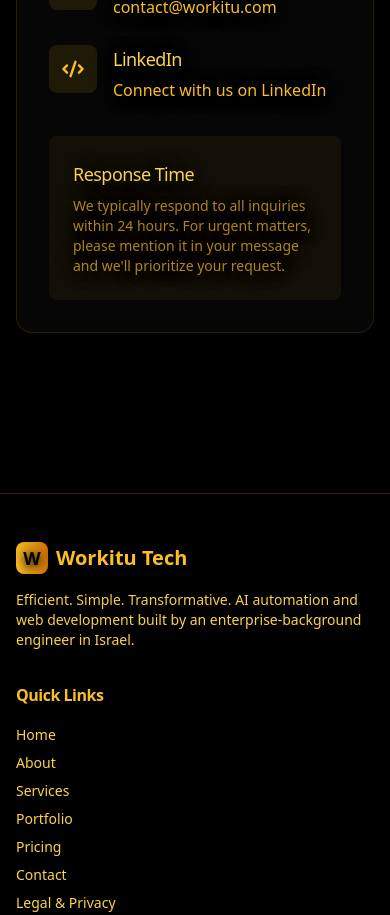
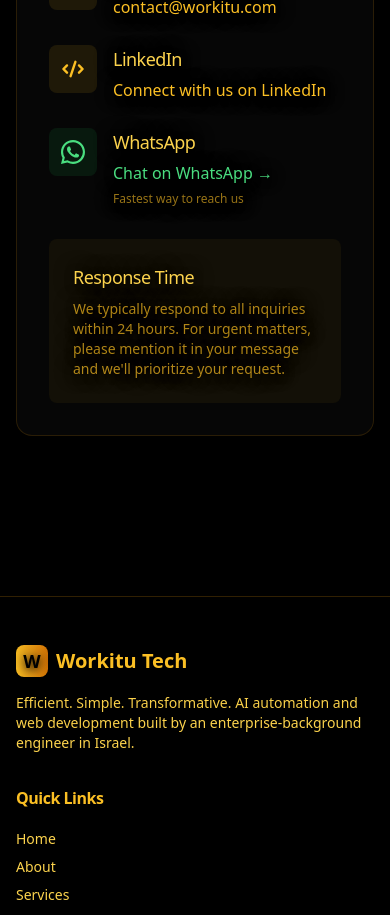
Before and after one commit to DaCoderMan/workitu-tech-website, a Next.js app: page /contact in a window 390 px wide. Shown: the part 1220-2135 px from the top of the page. Built offline with nearby package versions, Linux system fonts and the light colour scheme; no server answers.

Commit message:
feat: AI WhatsApp Bot service, 4-column stats, WhatsApp CTA on contact, bg-home-bee.jpg across all pages

```diff
--- a/src/app/about/page.js
+++ b/src/app/about/page.js
@@ -18,7 +18,7 @@
 
   return (
     <div className="relative min-h-screen" style={{ background: 'linear-gradient(180deg, #0a0a0a 0%, #1a0e00 40%, #0a0a0a 100%)' }}>
-      <div className="fixed inset-0 z-0" style={{ backgroundImage: 'url(/images/cyberbee-hero.png)', backgroundSize: 'cover', backgroundPosition: 'center', opacity: 0.15 }} />
+      <div className="fixed inset-0 z-0" style={{ backgroundImage: 'url(/images/bg-home-bee.jpg)', backgroundSize: 'cover', backgroundPosition: 'center', opacity: 0.15 }} />
       <div className="relative z-10">
 
         <section className="pt-20 pb-16 px-4 sm:px-6 lg:px-8">
--- a/src/app/contact/page.js
+++ b/src/app/contact/page.js
@@ -254,6 +254,27 @@
                       </a>
                     </div>
                   </div>
+
+                  <div className="flex items-start space-x-4 rtl:space-x-reverse">
+                    <div className="w-12 h-12 bg-green-500/10 rounded-lg flex items-center justify-center flex-shrink-0">
+                      <svg className="w-6 h-6 text-green-400" fill="currentColor" viewBox="0 0 24 24">
+                        <path d="M17.472 14.382c-.297-.149-1.758-.867-2.03-.967-.273-.099-.471-.148-.67.15-.197.297-.767.966-.94 1.164-.173.199-.347.223-.644.075-.297-.15-1.255-.463-2.39-1.475-.883-.788-1.48-1.761-1.653-2.059-.173-.297-.018-.458.13-.606.134-.133.298-.347.446-.52.149-.174.198-.298.298-.497.099-.198.05-.371-.025-.52-.075-.149-.669-1.612-.916-2.207-.242-.579-.487-.5-.669-.51-.173-.008-.371-.01-.57-.01-.198 0-.52.074-.792.372-.272.297-1.04 1.016-1.04 2.479 0 1.462 1.065 2.875 1.213 3.074.149.198 2.096 3.2 5.077 4.487.709.306 1.262.489 1.694.625.712.227 1.36.195 1.871.118.571-.085 1.758-.719 2.006-1.413.248-.694.248-1.289.173-1.413-.074-.124-.272-.198-.57-.347z"/>
+                        <path d="M12 0C5.373 0 0 5.373 0 12c0 2.123.555 4.112 1.523 5.84L0 24l6.336-1.499A11.934 11.934 0 0012 24c6.627 0 12-5.373 12-12S18.627 0 12 0zm0 21.818a9.818 9.818 0 01-5.003-1.373l-.36-.214-3.724.88.936-3.617-.235-.373A9.818 9.818 0 1112 21.818z"/>
+                      </svg>
+                    </div>
+                    <div>
+                      <h3 className="text-lg font-medium text-gold-300 mb-1">WhatsApp</h3>
+                      <a
+                        href="https://wa.me/972587897763"
+                        target="_blank"
+                        rel="noopener noreferrer"
+                        className="text-green-400 hover:text-green-300 transition-colors font-medium"
+                      >
+                        Chat on WhatsApp &rarr;
+                      </a>
+                      <p className="text-gold-400/60 text-xs mt-1">Fastest way to reach us</p>
+                    </div>
+                  </div>
                 </div>
 
                 <div className="mt-8 p-6 bg-gold-400/5 rounded-lg">
--- a/src/app/page.js
+++ b/src/app/page.js
@@ -9,12 +9,21 @@
   const t = useSafeT();
 
   const stats = [
-    { value: '3', label: t('home.stats.services.label') },
+    { value: '4', label: 'AI-Powered Services' },
     { value: '24/7', label: t('home.stats.aiAgents.label') },
     { value: '\u{1F1E7}\u{1F1F7}\u{1F1EE}\u{1F1F1}\u{1F1EC}\u{1F1E7}', label: t('home.stats.trilingual.label') },
+    { value: '7d', label: 'Bot Setup Time' },
   ];
 
   const services = [
+    {
+      emoji: '\u{1F916}',
+      title: 'AI WhatsApp Bot',
+      description: 'Your business answers clients 24/7 in Portuguese, Hebrew, and English — automatically. Setup in 7 days.',
+      price: '₪800 setup + ₪150/month',
+      accent: 'from-green-400 to-emerald-500',
+      badge: '🔥 Most Popular',
+    },
     {
       emoji: '\u{1F393}',
       title: t('home.services.mentoring.title'),
@@ -52,7 +61,7 @@
 
   return (
     <div className="relative min-h-screen" style={{ background: 'linear-gradient(180deg, #0a0a0a 0%, #1a0e00 40%, #0a0a0a 100%)' }}>
-      <div className="fixed inset-0 z-0" style={{ backgroundImage: 'url(/images/cyberbee-hero.png)', backgroundSize: 'cover', backgroundPosition: 'center', opacity: 0.15 }} />
+      <div className="fixed inset-0 z-0" style={{ backgroundImage: 'url(/images/bg-home-bee.jpg)', backgroundSize: 'cover', backgroundPosition: 'center', opacity: 0.15 }} />
       <div className="relative z-10">
 
         {/* Hero Section */}
@@ -97,7 +106,7 @@
               </div>
 
               {/* Stats Row */}
-              <div className="grid grid-cols-3 gap-6 fade-in" style={{ animationDelay: '0.6s' }}>
+              <div className="grid grid-cols-2 md:grid-cols-4 gap-6 fade-in" style={{ animationDelay: '0.6s' }}>
                 {stats.map((stat, i) => (
                   <div key={i} className="text-left">
                     <div className="font-display text-3xl md:text-4xl font-extrabold gradient-text">{stat.value}</div>
@@ -122,7 +131,7 @@
                 </p>
               </div>
 
-              <div className="grid md:grid-cols-3 gap-6">
+              <div className="grid md:grid-cols-2 lg:grid-cols-4 gap-6">
                 {services.map((service, i) => (
                   <div
                     key={i}
@@ -131,6 +140,9 @@
                     {/* Top accent line */}
                     <div className={`absolute top-0 left-0 right-0 h-[3px] bg-gradient-to-r ${service.accent} opacity-0 group-hover:opacity-100 transition-opacity duration-300`} />
 
+                    {service.badge && (
+                      <div className="inline-block px-2 py-0.5 rounded-full text-xs font-bold bg-green-500/20 text-green-400 border border-green-500/30 mb-3">{service.badge}</div>
+                    )}
                     <div className="text-4xl mb-5">{service.emoji}</div>
                     <h3 className="font-display text-xl font-bold text-gold-200 mb-3">{service.title}</h3>
                     <p className="text-gold-400/70 leading-relaxed mb-4">{service.description}</p>
--- a/src/app/pricing/page.js
+++ b/src/app/pricing/page.js
@@ -53,7 +53,7 @@
 
   return (
     <div className="relative min-h-screen" style={{ background: 'linear-gradient(180deg, #0a0a0a 0%, #1a0e00 40%, #0a0a0a 100%)' }}>
-      <div className="fixed inset-0 z-0" style={{ backgroundImage: 'url(/images/cyberbee-hero.png)', backgroundSize: 'cover', backgroundPosition: 'center', opacity: 0.15 }} />
+      <div className="fixed inset-0 z-0" style={{ backgroundImage: 'url(/images/bg-home-bee.jpg)', backgroundSize: 'cover', backgroundPosition: 'center', opacity: 0.15 }} />
       <div className="relative z-10">
 
         {/* Header Section */}
--- a/src/app/services/page.js
+++ b/src/app/services/page.js
@@ -22,7 +22,7 @@
 
   return (
     <div className="relative min-h-screen" style={{ background: 'linear-gradient(180deg, #0a0a0a 0%, #1a0e00 40%, #0a0a0a 100%)' }}>
-      <div className="fixed inset-0 z-0" style={{ backgroundImage: 'url(/images/cyberbee-hero.png)', backgroundSize: 'cover', backgroundPosition: 'center', opacity: 0.15 }} />
+      <div className="fixed inset-0 z-0" style={{ backgroundImage: 'url(/images/bg-home-bee.jpg)', backgroundSize: 'cover', backgroundPosition: 'center', opacity: 0.15 }} />
       <div className="relative z-10">
 
         {/* Hero Section */}
```
